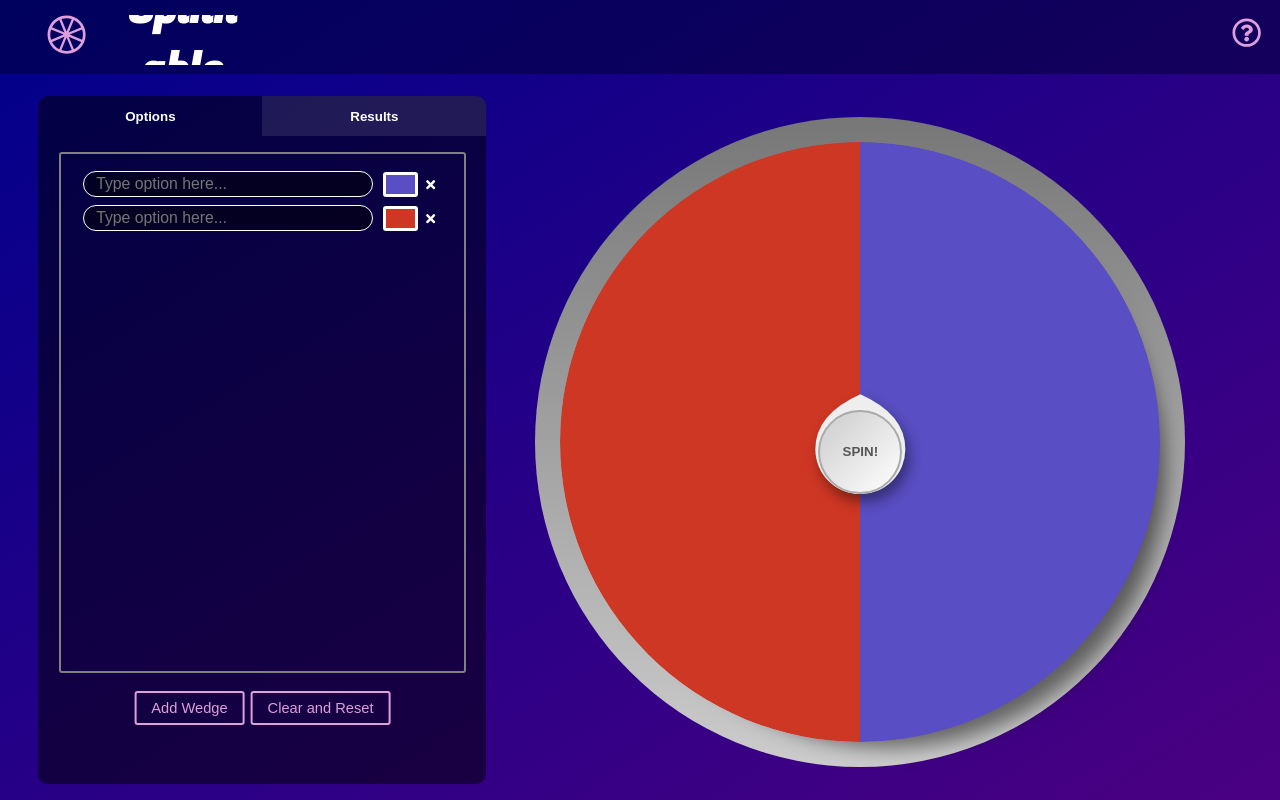
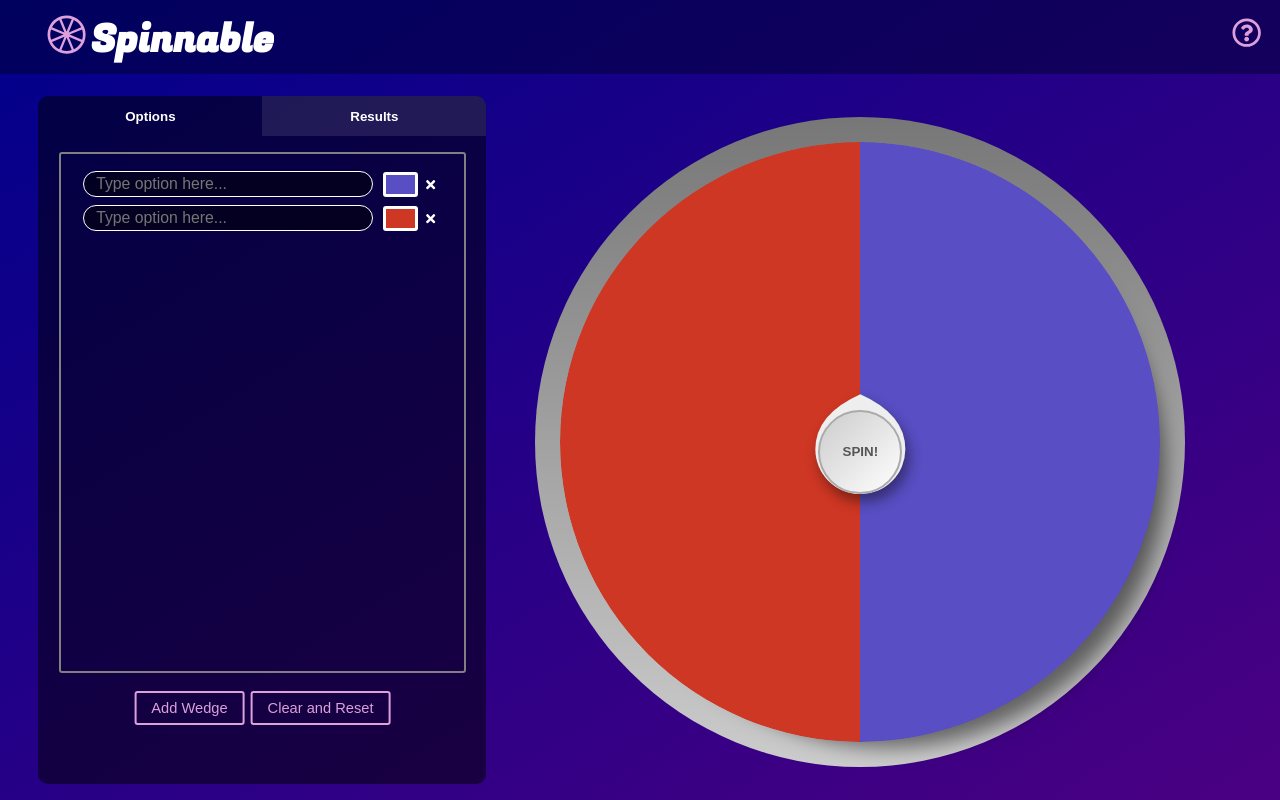
Before and after one commit to lkg2098/distractible-spinner, a React (Create React App) app: page / in a window 1280 px wide. Built offline with nearby package versions, Linux system fonts and the light colour scheme.

Commit message:
fixed title bar styling

```diff
--- a/src/App.css
+++ b/src/App.css
@@ -36,7 +36,7 @@
   position: absolute;
   display: flex;
   align-items: center;
-  height: 3.1em;
+  height: 3.3em;
   width: 14%;
   margin: 0.2% 3.5%;
   overflow: hidden;
@@ -44,7 +44,8 @@
 .shiftBox > h1 {
   position: absolute;
   font-family: "Fugaz One";
-  font-size: 2.5em;
+  font-size: 2.4em;
+  top: -0.77em;
 }
 
 .header button {
```
